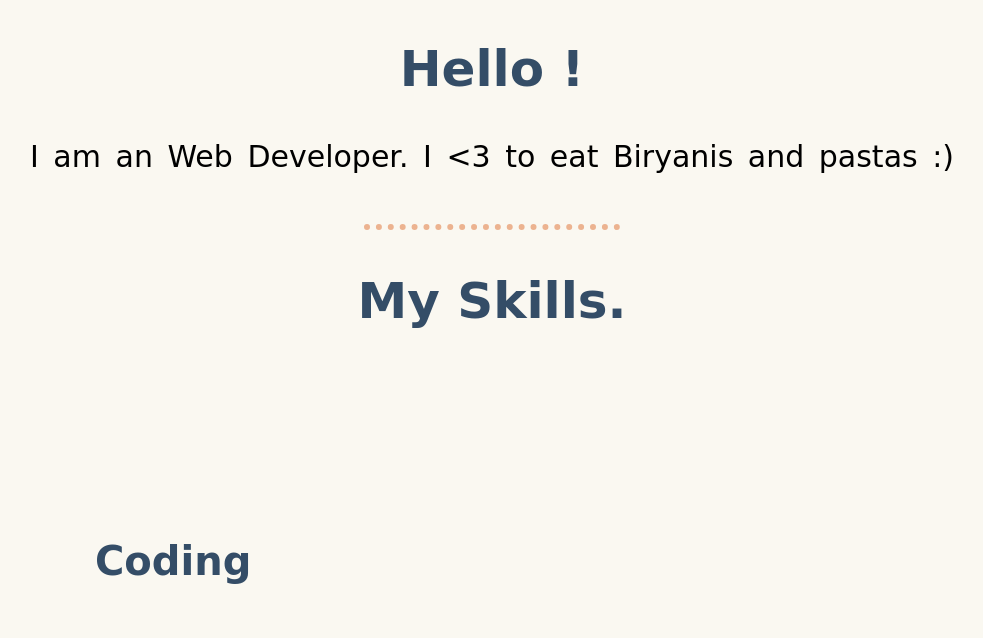
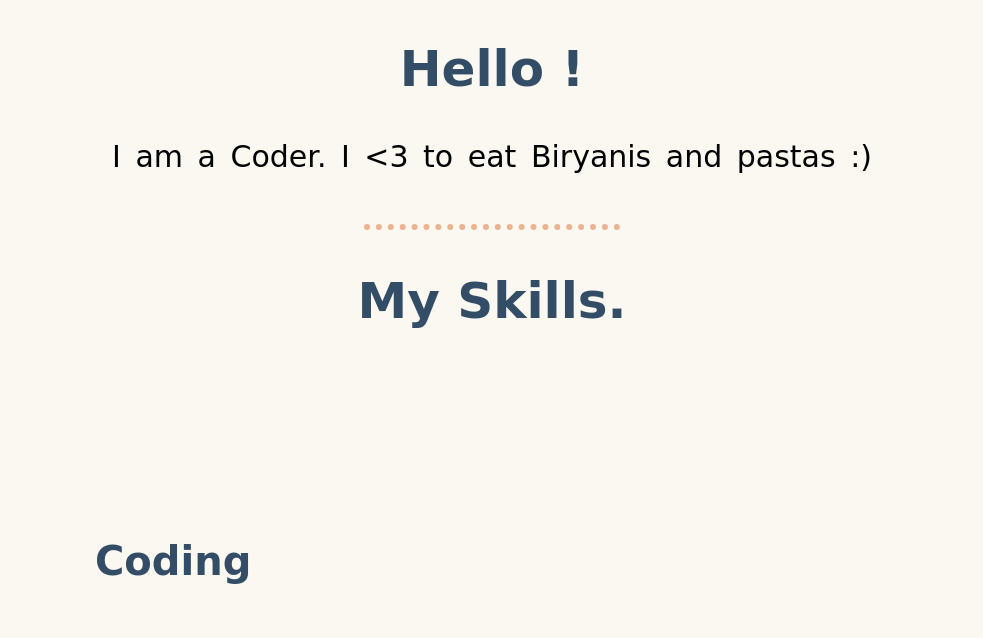
Before and after one commit to Jatinvisin/jatinvisin.github.io, a plain HTML site: page index.html in a window 1280 px wide. Shown: the part 1160-1798 px from the top of the page, without its empty margins (148-1131 px from the left). Drawn offline with Linux system fonts and the light colour scheme; a web font is replaced by a local one.

Commit message:
Update index.html

```diff
--- a/index.html
+++ b/index.html
@@ -32,7 +32,7 @@
     <div class="profile">
       <img class="boy" height="200px" width="200px" src="https://media2.giphy.com/media/k19KsGahok79lCBjDu/giphy.gif?cid=ecf05e4708zrdkf9n58j2wl9lqbfepa9dlcmzsrwzoaxyvvp&rid=giphy.gif&ct=s" alt="">
       <h2>Hello ! </h2>
-      <p>I am an Web Developer. I <3 to eat Biryanis and pastas :)</p>
+      <p>I am a Coder. I <3 to eat Biryanis and pastas :)</p>
     </div>
     <hr>
     <div class="skills">
```
